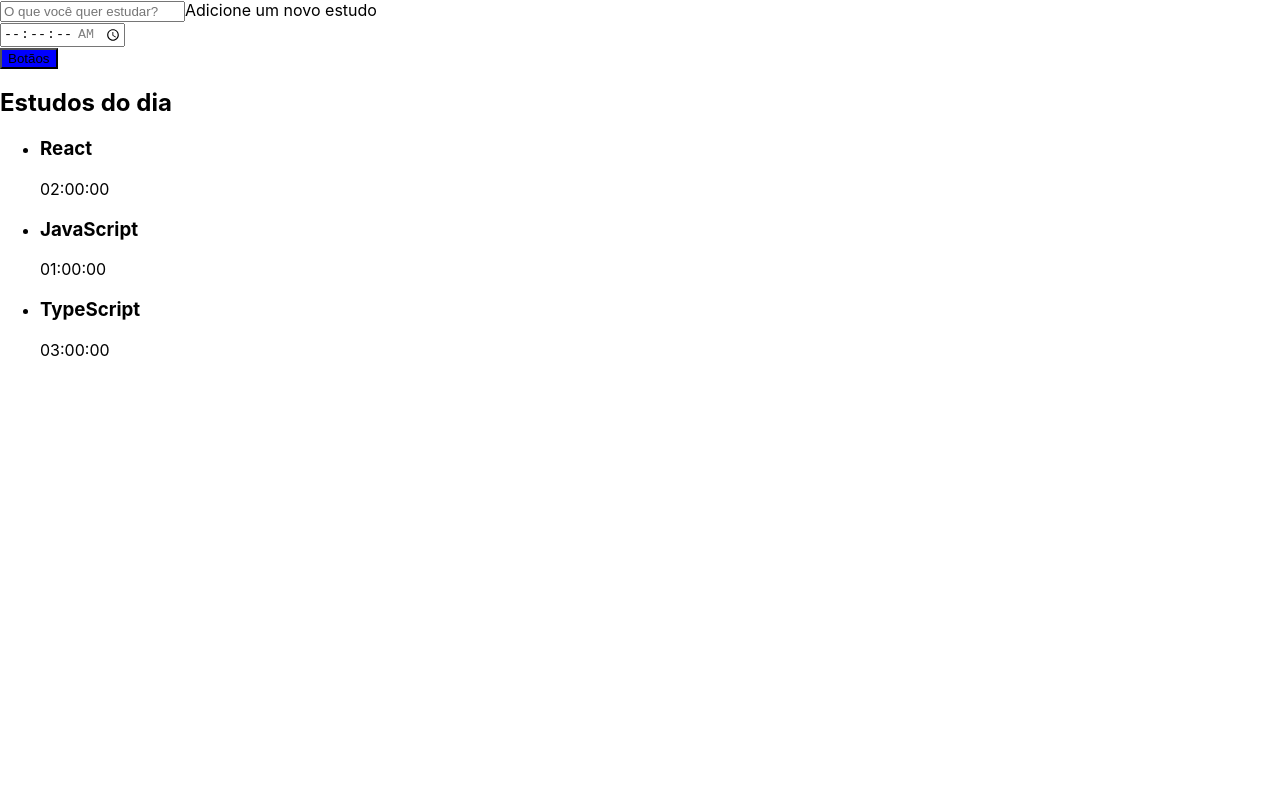
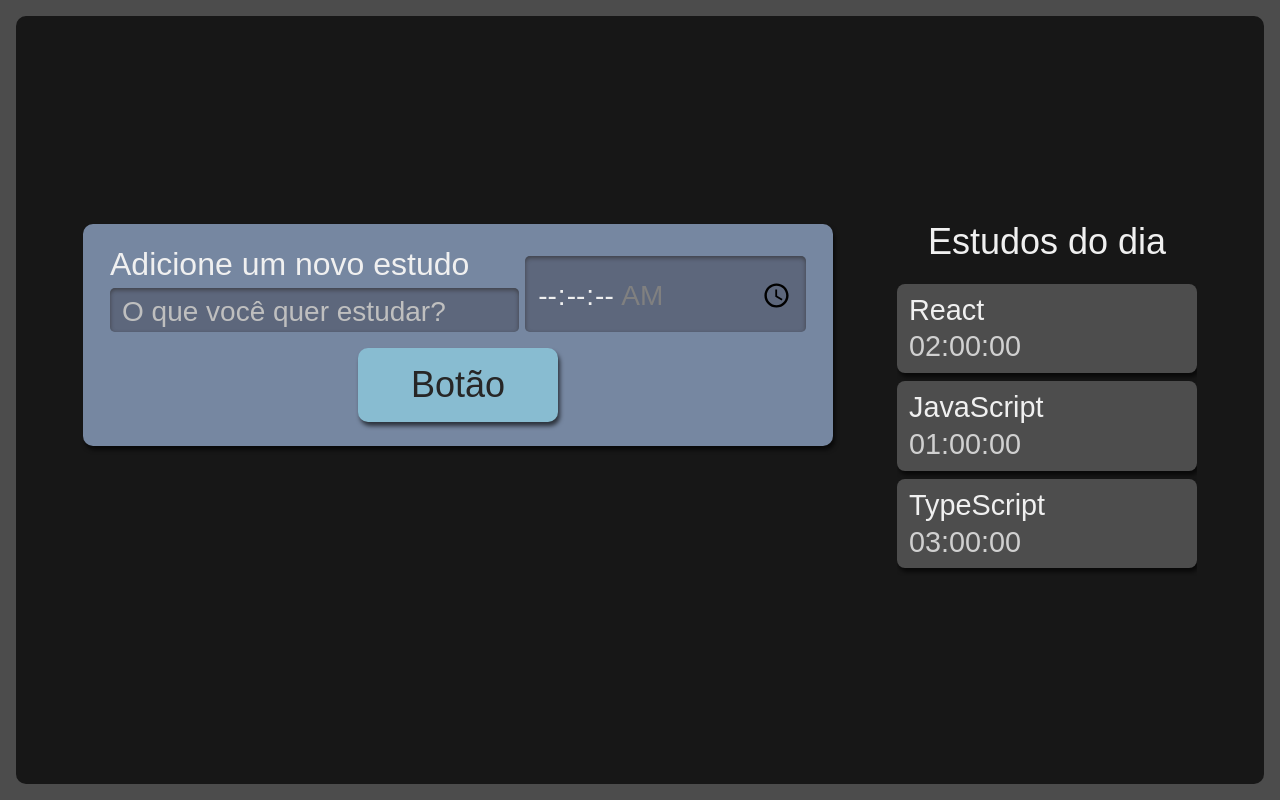
Before and after one commit to luciobeckler/Alura-Studies, a React (Create React App) app: page / in a window 1280 px wide. Built offline with nearby package versions, Linux system fonts and the light colour scheme.

Commit message:
Estilização dos componentes adicionada

```diff
--- a/package.json
+++ b/package.json
@@ -39,5 +39,8 @@
       "last 1 firefox version",
       "last 1 safari version"
     ]
+  },
+  "devDependencies": {
+    "sass": "^1.64.1"
   }
 }
--- a/src/App.tsx
+++ /dev/null
@@ -1,14 +0,0 @@
-import React from "react";
-import Form from "./components/Form";
-import List from "./components/List";
-
-function App() {
-  return (
-    <div className="App">
-      <Form />
-      <List />
-    </div>
-  );
-}
-
-export default App;
--- a/src/components/Button/index.tsx
+++ b/src/components/Button/index.tsx
@@ -1,5 +1,6 @@
 import React from "react";
+import "./styles.scss";
 
 export default function Button() {
-  return <button style={{ backgroundColor: "blue" }}>Botãos</button>;
+  return <button className="botao">Botão</button>;
 }
--- /dev/null
+++ b/src/components/Button/styles.scss
@@ -0,0 +1,25 @@
+.botao {
+  align-self: center;
+  background-color: #88bcd1;
+  border-radius: 10px;
+  box-shadow: 2px 4px 4px #0000009f;
+  color: #272626;
+  cursor: pointer;
+  font-size: 1.25rem;
+  padding: 16px;
+  width: 150px;
+
+  &:active {
+    background-color: #7ca6b7;
+    box-shadow: 2px 2px 4px #0000009f inset;
+  }
+}
+
+@media screen and (min-width: 1280px) {
+  .botao {
+    grid-column-start: span 2;
+    justify-self: center;
+    width: 200px;
+    font-size: 2.25rem;
+  }
+}
--- a/src/components/Form/index.tsx
+++ b/src/components/Form/index.tsx
@@ -1,20 +1,23 @@
-import React from 'react'
-import Button from '../Button'
+import React from "react";
+import Button from "../Button";
+import "./styles.scss";
 
 export default function Form() {
   return (
-        <form action="">
-            <div>
+    <form className="novaTarefa" action="">
+      <div className="inputContainer">
+        <label htmlFor="tarefa">Adicione um novo estudo</label>
         <input
           type="text"
-                    placeholder='O que você quer estudar?'
+          placeholder="O que você quer estudar?"
           required
           name="tarefa"
           id="tarefa"
         />
-                <label htmlFor="tarefa">Adicione um novo estudo</label>
       </div>
-            <div><input
+      <div className="inputContainer">
+        <label htmlFor=""></label>
+        <input
           type="time"
           step="1"
           name="tempo"
@@ -23,9 +26,8 @@
           max="01:30:00"
           required
         />
-                <label htmlFor=""></label>
       </div>
       <Button />
     </form>
-    )
+  );
 }
--- /dev/null
+++ b/src/components/Form/styles.scss
@@ -0,0 +1,61 @@
+.novaTarefa {
+  display: flex;
+  flex-direction: column;
+  grid-area: nova-tarefa;
+  background-color: #7687a1;
+  border-radius: 10px;
+  box-shadow: 2px 4px 4px #0000009f;
+  padding: 12px;
+
+  .inputContainer {
+    display: flex;
+    flex-direction: column;
+    width: 100%;
+    margin-bottom: 16px;
+
+    label {
+      margin-bottom: 8px;
+      font-size: 1.25rem;
+    }
+
+    input {
+      width: 100%;
+      padding: 8px 12px 4px;
+      box-sizing: border-box;
+      border: unset;
+      border-radius: 5px;
+      background-color: #5d677c;
+      box-shadow: 0px 2px 4px #2d2b2b9f inset;
+
+      &::placeholder {
+        color: #bfbfbf;
+      }
+    }
+  }
+
+  @media screen and (min-width: 1280px) {
+    flex-direction: row;
+    flex-wrap: wrap;
+    justify-content: space-around;
+    font-size: 2.25rem;
+    padding: 24px;
+    box-sizing: border-box;
+
+    .inputContainer {
+      width: calc(60% - 12px);
+
+      &:last-of-type {
+        width: 40%;
+      }
+
+      label {
+        font-size: 2rem;
+      }
+
+      input {
+        height: 100%;
+        font-size: 1.75rem;
+      }
+    }
+  }
+}
--- a/src/components/List/index.tsx
+++ b/src/components/List/index.tsx
@@ -1,4 +1,5 @@
 import React from "react";
+import "./styles.scss";
 
 export default function List() {
   const tarefas = [
@@ -16,11 +17,11 @@
     },
   ];
   return (
-    <aside>
+    <aside className="listaTarefas">
       <h2>Estudos do dia</h2>
       <ul>
         {tarefas.map((item, index) => (
-          <li key={index}>
+          <li key={index} className="item">
             <h3>{item.tarefa}</h3>
             <span>{item.tempo}</span>
           </li>
--- /dev/null
+++ b/src/components/List/styles.scss
@@ -0,0 +1,74 @@
+.listaTarefas {
+  grid-area: tarefas;
+  height: 100%;
+
+  h2 {
+    font-size: 1.25rem;
+    margin-bottom: 12px;
+  }
+
+  ul {
+    max-height: 350px;
+    overflow-y: scroll;
+    scrollbar-width: thin;
+  }
+
+  @media screen and (min-width: 1280px) {
+    h2 {
+      text-align: center;
+      font-size: 2.25rem;
+      margin-bottom: 24px;
+    }
+
+    ul {
+      overflow: auto;
+      max-height: 500px;
+    }
+  }
+}
+
+.item {
+  background-color: #4d4d4d;
+  border-radius: 8px;
+  box-shadow: 2px 4px 4px #0000009f;
+  padding: 12px;
+  margin-bottom: 8px;
+  position: relative;
+  cursor: pointer;
+
+  h3 {
+    margin-bottom: 8px;
+    word-break: break-all;
+  }
+
+  span {
+    color: #d0d0d0;
+  }
+
+  @media screen and (min-width: 1280px) {
+    font-size: 1.8rem;
+  }
+}
+
+.itemSelecionado {
+  background-color: #292929;
+  box-shadow: 2px 4px 4px #0000009f inset;
+}
+
+.itemCompletado {
+  background-color: #566f42;
+  cursor: auto;
+
+  .concluido {
+    display: block;
+    background-image: url("../assets/img/check-mark.svg");
+    background-repeat: no-repeat;
+    background-size: 38px 38px;
+    position: absolute;
+    top: 50%;
+    right: 12px;
+    transform: translateY(-50%);
+    width: 42px;
+    height: 43px;
+  }
+}
--- a/src/index.css
+++ b/src/index.css
@@ -1,13 +1,175 @@
+html,
+body,
+div,
+span,
+applet,
+object,
+iframe,
+h1,
+h2,
+h3,
+h4,
+h5,
+h6,
+p,
+blockquote,
+pre,
+a,
+abbr,
+acronym,
+address,
+big,
+cite,
+code,
+del,
+dfn,
+em,
+img,
+ins,
+kbd,
+q,
+s,
+samp,
+small,
+strike,
+strong,
+sub,
+sup,
+tt,
+var,
+b,
+u,
+i,
+center,
+dl,
+dt,
+dd,
+ol,
+ul,
+li,
+fieldset,
+form,
+label,
+legend,
+table,
+caption,
+tbody,
+tfoot,
+thead,
+tr,
+th,
+td,
+article,
+aside,
+canvas,
+details,
+embed,
+figure,
+figcaption,
+footer,
+header,
+hgroup,
+menu,
+nav,
+output,
+ruby,
+section,
+summary,
+time,
+mark,
+audio,
+video {
+  margin: 0;
+  padding: 0;
+  border: 0;
+  font-size: 100%;
+  font: inherit;
+  vertical-align: baseline;
+}
+/* HTML5 display-role reset for older browsers */
+article,
+aside,
+details,
+figcaption,
+figure,
+footer,
+header,
+hgroup,
+menu,
+nav,
+section {
+  display: block;
+}
 body {
-  margin: 0;
-  font-family: -apple-system, BlinkMacSystemFont, 'Segoe UI', 'Roboto', 'Oxygen',
-    'Ubuntu', 'Cantarell', 'Fira Sans', 'Droid Sans', 'Helvetica Neue',
-    sans-serif;
-  -webkit-font-smoothing: antialiased;
-  -moz-osx-font-smoothing: grayscale;
+  line-height: 1;
+}
+ol,
+ul {
+  list-style: none;
+}
+blockquote,
+q {
+  quotes: none;
+}
+blockquote:before,
+blockquote:after,
+q:before,
+q:after {
+  content: "";
+  content: none;
+}
+table {
+  border-collapse: collapse;
+  border-spacing: 0;
 }
 
-code {
-  font-family: source-code-pro, Menlo, Monaco, Consolas, 'Courier New',
-    monospace;
+input {
+  font-family: inherit;
+  font-size: inherit;
+  font-weight: inherit;
+  color: inherit;
 }
+
+button {
+  border: unset;
+  background-color: unset;
+  font-family: inherit;
+  font-size: inherit;
+  font-weight: inherit;
+  color: inherit;
+}
+
+@import url("https://fonts.googleapis.com/css2?family=Manjari&display=swap");
+
+body {
+  display: flex;
+  justify-content: center;
+  font-family: "Manjari", sans-serif;
+  color: #f0f0f0;
+  background-color: #4c4c4c;
+  height: 100%;
+  width: 100%;
+  padding: 16px;
+  box-sizing: border-box;
+}
+
+#root {
+  width: 100%;
+}
+
+::-webkit-scrollbar {
+  width: 8px;
+}
+
+::-webkit-scrollbar-track {
+  background: unset;
+}
+
+::-webkit-scrollbar-thumb {
+  border-radius: 4px;
+  background: #888;
+}
+
+::-webkit-scrollbar-thumb:hover {
+  background: #555;
+}
--- /dev/null
+++ b/src/pages/App.tsx
@@ -0,0 +1,15 @@
+import React from "react";
+import Form from "../components/Form";
+import List from "../components/List";
+import "./styles.scss";
+
+function App() {
+  return (
+    <div className="AppStyle">
+      <Form />
+      <List />
+    </div>
+  );
+}
+
+export default App;
--- /dev/null
+++ b/src/pages/styles.scss
@@ -0,0 +1,28 @@
+.AppStyle {
+  display: grid;
+  grid-template-rows: min-content min-content auto;
+  grid-template-areas:
+    "nova-tarefa"
+    "cronometro"
+    "tarefas";
+  row-gap: 24px;
+  min-width: 320px;
+  min-height: calc(100vh - 32px);
+  width: 100%;
+  padding: 32px;
+  box-sizing: border-box;
+  border-radius: 10px;
+  background-color: #171717;
+
+  @media screen and (min-width: 1280px) {
+    grid-template-areas:
+      "nova-tarefa tarefas"
+      "cronometro tarefas";
+    column-gap: 64px;
+    grid-template-rows: min-content min-content;
+    grid-template-columns: 750px 300px;
+    justify-content: center;
+    align-content: center;
+    padding: 64px;
+  }
+}
```
Also changed, not shown: src/index.tsx (+5 -5 lines), src/components/assets/img/check-mark.svg (added), 1 other file (tests, documents, lock files or other folders). Lines whose indentation alone changed are shown as unchanged.
